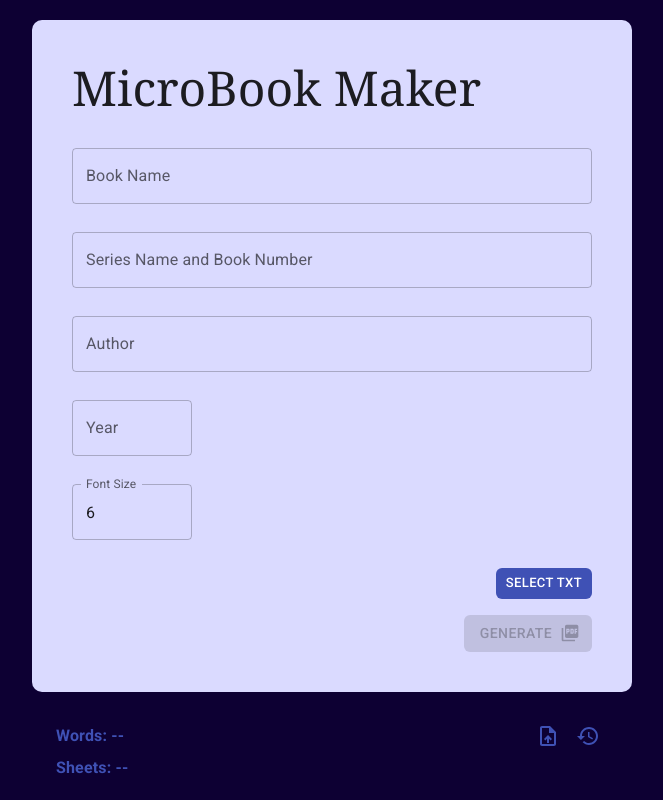
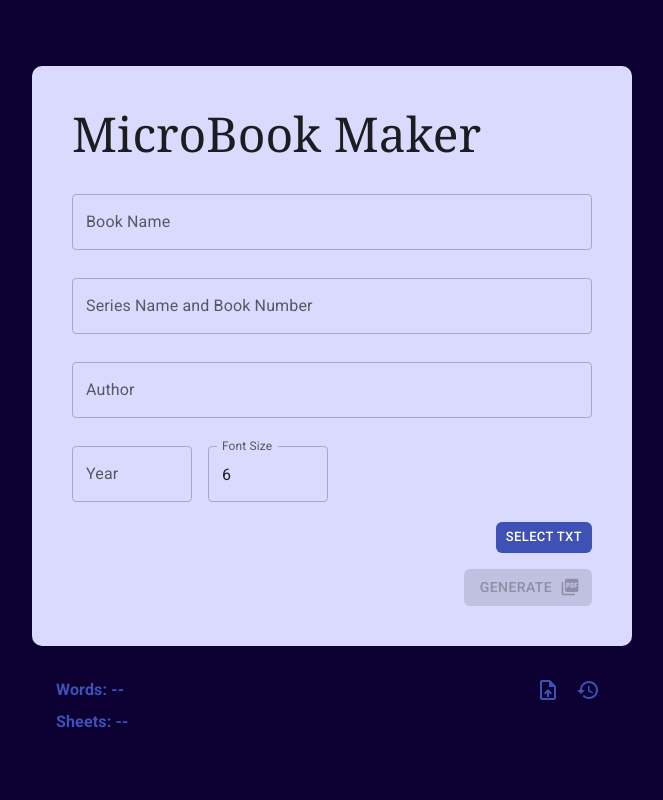
Before and after one commit to DovieW/microbook-maker, a React (Create React App) app in the folder fe/: page / in a window 1280 px wide. Shown: the whole page, without its empty margins (308-971 px from the left). Built offline with nearby package versions, Linux system fonts and the light colour scheme.

Commit message:
combine fields

```diff
--- a/fe/src/App.tsx
+++ b/fe/src/App.tsx
@@ -232,7 +232,15 @@ function App() {
                 fullWidth
               />
             </Box>
-            <Box> {/* YEAR */}
+            <Box>
+              <Stack
+                direction='row'
+                spacing={2}
+                justifyContent='flex-start'
+                sx={{
+                  mt: 2
+                }}
+              > {/* YEAR */}
                 <TextField
                   value={year}
                   onChange={e => setYear(e.target.value)}
@@ -240,10 +248,10 @@ function App() {
                   type='number'
                   variant='outlined'
                   margin='normal'
-                sx={{width: '120px'}}
+                  sx={{
+                    width: '120px'
+                  }}
                 />
-            </Box>
-            <Box> {/* FONT SIZE */}
                 <TextField
                   value={fontSize}
                   onChange={e => {
@@ -265,7 +273,8 @@ function App() {
                     min: 4,
                     max: 10,
                   }}
-              />
+                />  {/* FONT SIZE */}
+              </Stack>
             </Box>
             <Box // BUTTONS
               sx={{
```
Lines whose indentation alone changed are shown as unchanged.
